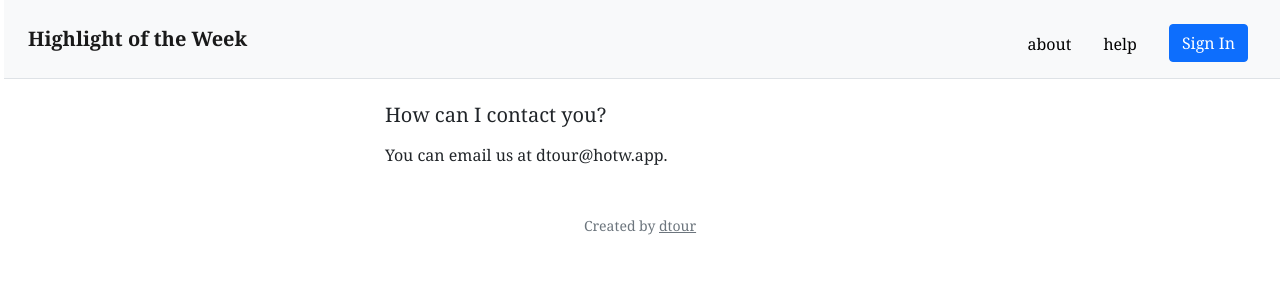
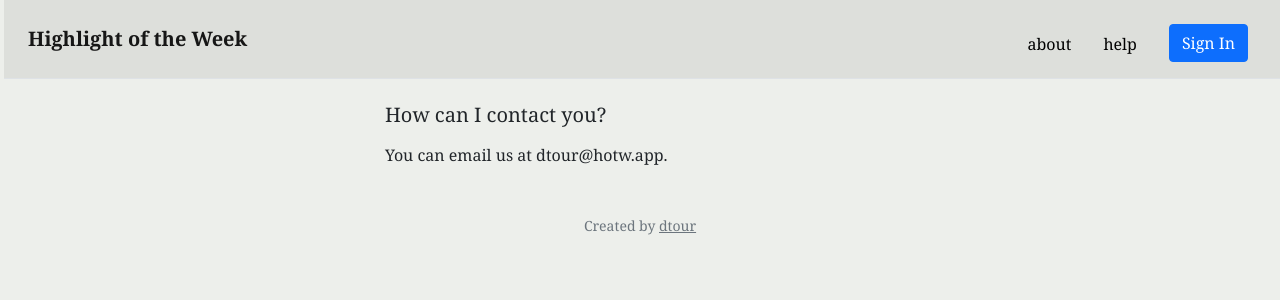
Before and after one commit to dtour/hotw, a Flask app: page /help in a window 1280 px wide. Shown: the top 300 px of the page. Run offline with Flask 2, Linux system fonts and the light colour scheme.

Commit message:
css colors

```diff
--- a/application/static/styles.css
+++ b/application/static/styles.css
@@ -1,10 +1,10 @@
 body{
     font-family: Georgia, 'Times New Roman', Times, serif;
-    /* background: #ddcfbb; */
+    background: #edefeb;
 }
 
 .navbar-light{
-    /* background: #cdbfab !important; */
+    background: #dddfdb !important;
 }
 
 .nav-link{
```
